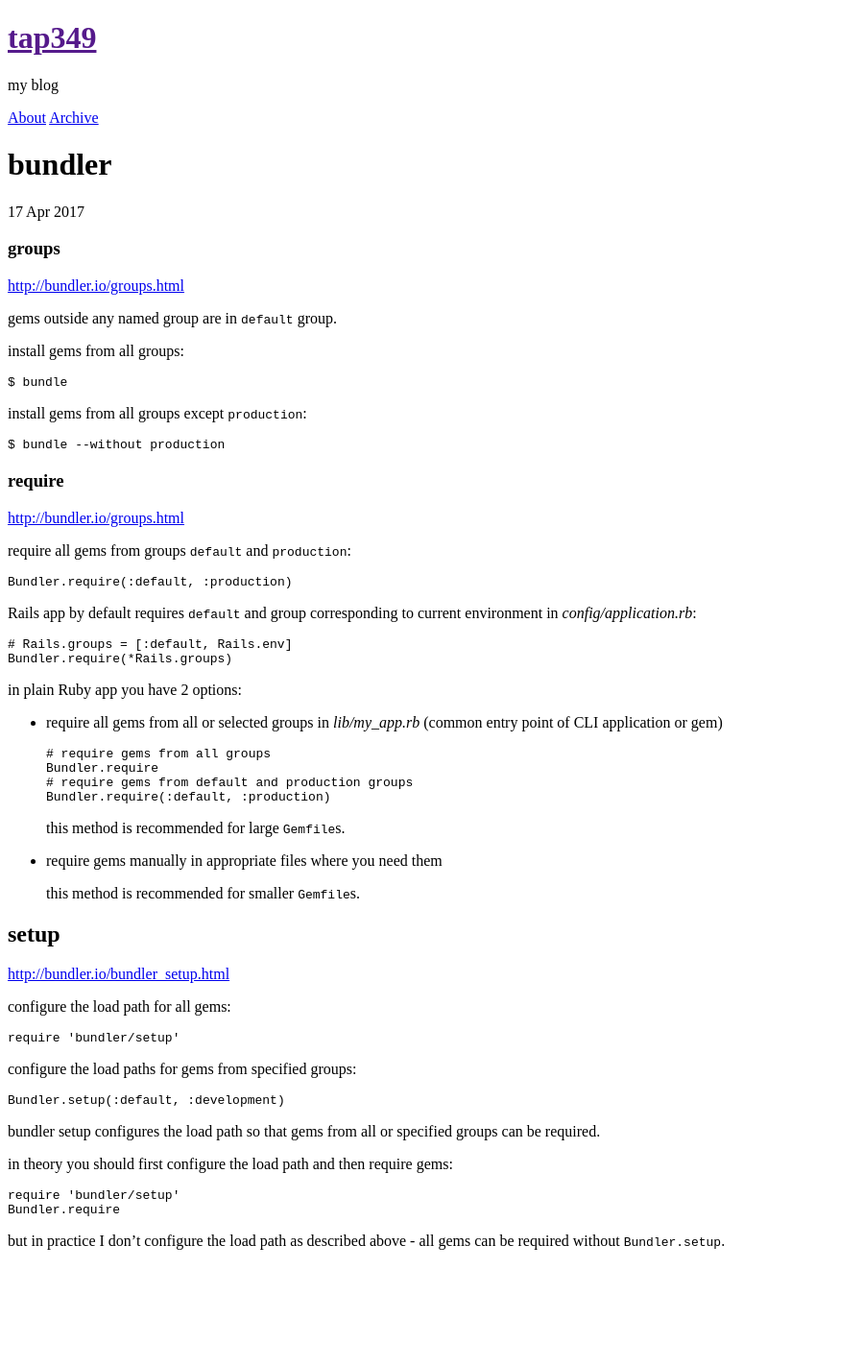
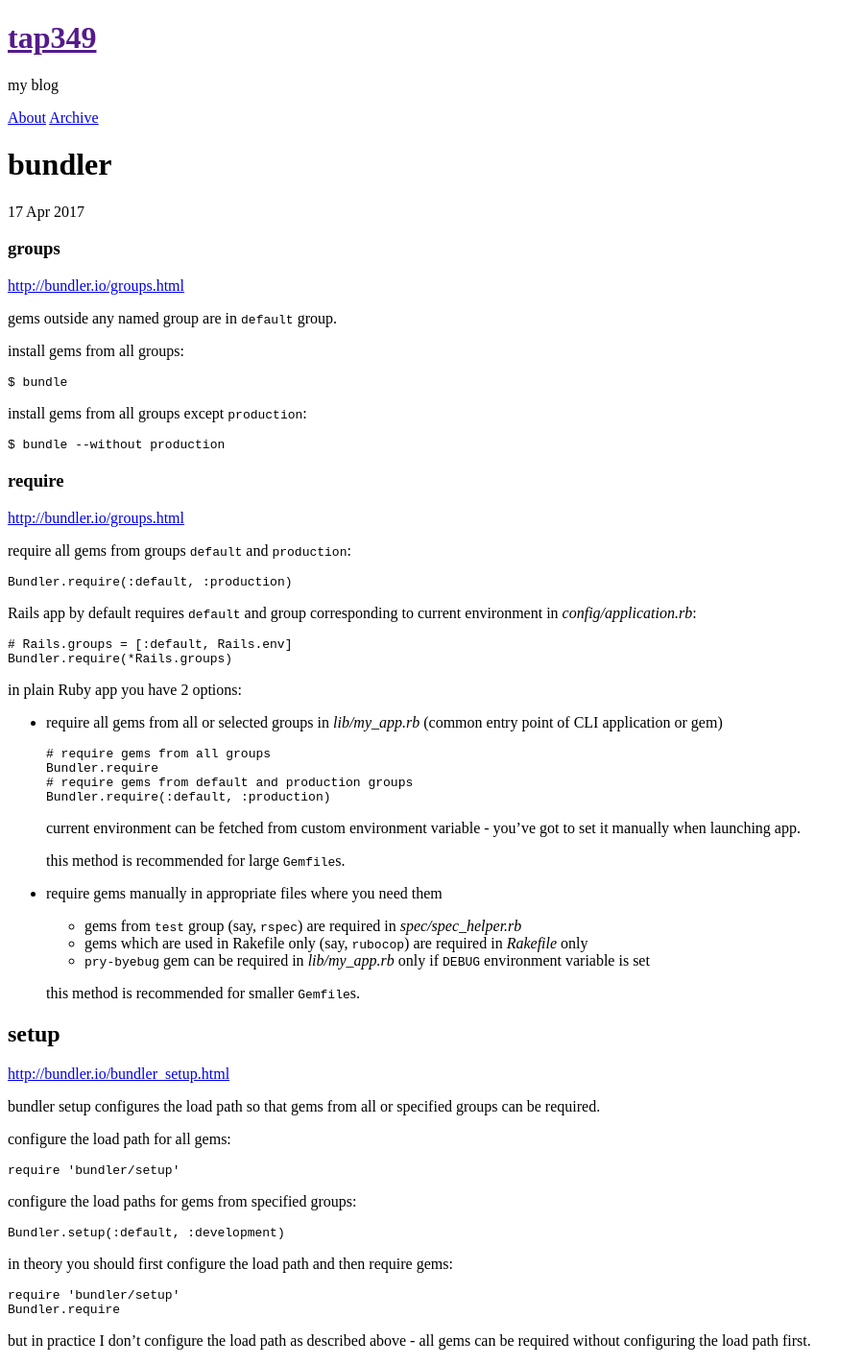
Before and after one commit to tap349/tap349.github.io, a Jekyll site: the page built from _posts/2017-04-17-bundler.md, in a window 1280 px wide. Shown: the whole page at 96% size, without its empty margins (0-899 px from the left). Built offline with Jekyll 4.4.1, drawn with Linux system fonts in a browser that asks for light colours; before the commit the page ends 1318 px from its top, so only the background shows below that.

Commit message:
update 2017-04-17_20:08:46

````diff
--- a/_posts/2017-04-17-bundler.md
+++ b/_posts/2017-04-17-bundler.md
@@ -57,15 +57,28 @@
   Bundler.require(:default, :production)
   ```
 
+  current environment can be fetched from custom environment
+  variable - you've got to set it manually when launching app.
+
   this method is recommended for large `Gemfile`s.
 
 - require gems manually in appropriate files where you need them
+
+  - gems from `test` group (say, `rspec`) are required in
+    _spec/spec_helper.rb_
+  - gems which are used in Rakefile only (say, `rubocop`) are
+    required in _Rakefile_ only
+  - `pry-byebug` gem can be required in _lib/my_app.rb_ only if
+    `DEBUG` environment variable is set
 
   this method is recommended for smaller `Gemfile`s.
 
 ## setup
 
 <http://bundler.io/bundler_setup.html>
+
+bundler setup configures the load path so that gems from all or
+specified groups can be required.
 
 configure the load path for all gems:
 
@@ -79,9 +92,6 @@
 Bundler.setup(:default, :development)
 ```
 
-bundler setup configures the load path so that gems from all or
-specified groups can be required.
-
 in theory you should first configure the load path and then require gems:
 
 ```ruby
@@ -90,4 +100,4 @@
 ```
 
 but in practice I don't configure the load path as described above -
-all gems can be required without `Bundler.setup`.
+all gems can be required without configuring the load path first.
````
